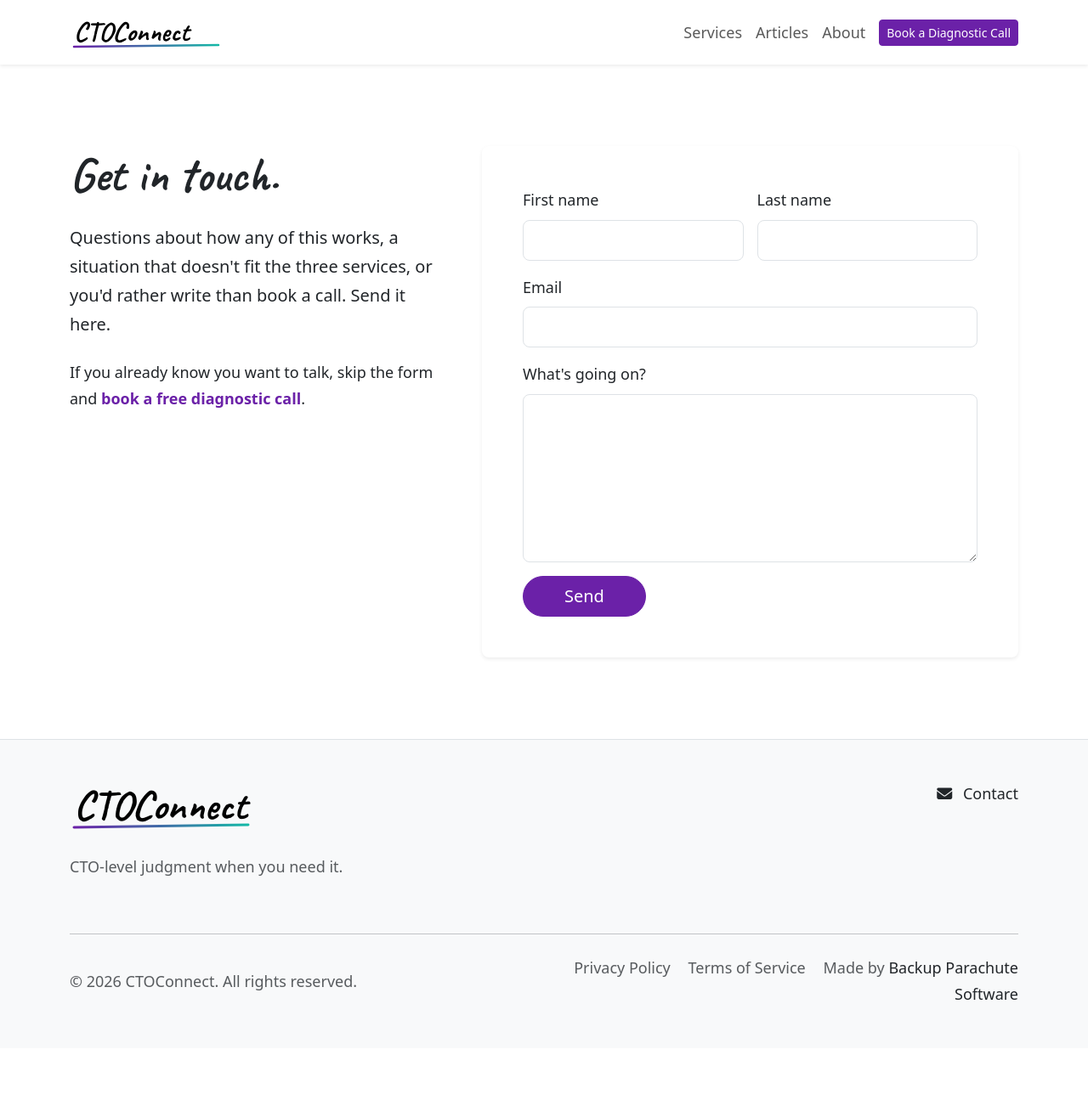
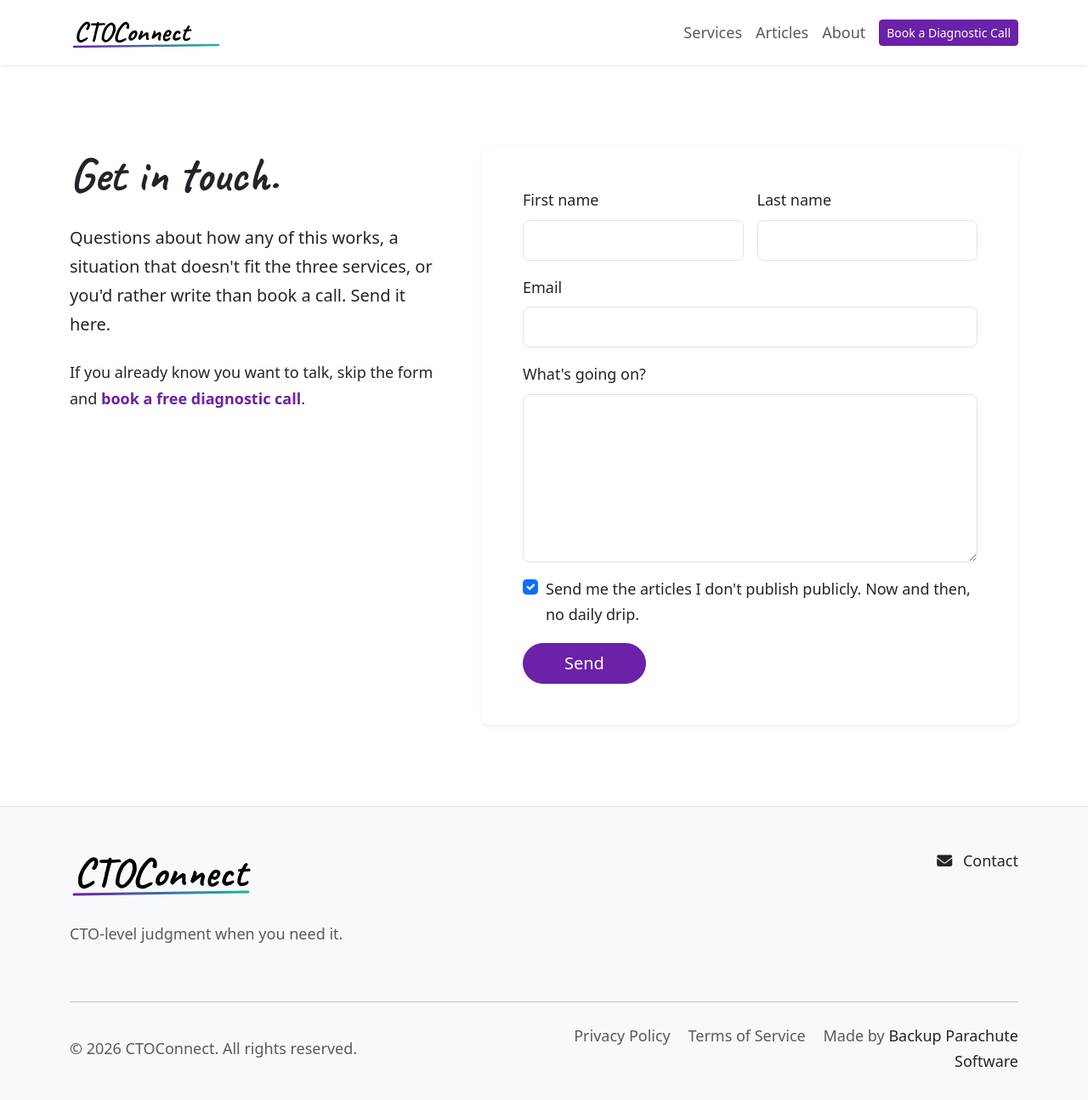
Before and after one commit to backupparachute/ctoconnect-website, a Jekyll site: the page built from contact.html, in a window 1280 px wide and 1313 px high. Shown: the top 1295 px of the window at 85% size. Built offline with Jekyll 4.4.1, drawn with Linux system fonts in a browser that asks for light colours; comment, search, counter and statistics services are not loaded.

Commit message:
Use legal@ for terms and privacy, add a newsletter checkbox to the contact form
The checkbox is on by default and posts newsletter: true/false with the
rest of the form. A successful submit with it checked also opens the
subscriber articles in that browser. The newsletter form's error message
no longer shows an email address.

Co-Authored-By: Claude Fable 5.1 <noreply@anthropic.com>
Claude-Session: https://claude.ai/code/session_01SRm99Gv3tg9q3dnUZdowJ9

```diff
--- a/_config.yml
+++ b/_config.yml
@@ -59,6 +59,9 @@ exclude:
 social:
   name: CTO Connect
 
+# Address shown on the terms and privacy pages.
+legal_email: legal@ctoconnect.io
+
 # Author information
 author:
   name: Kyle Miller
--- a/_includes/newsletter-form.html
+++ b/_includes/newsletter-form.html
@@ -27,7 +27,7 @@ Optional param:
                     <label>Website <input type="text" name="website" tabindex="-1" autocomplete="off"></label>
                 </div>
             </form>
-            <p class="small mt-3 mb-0 ctoc-newsletter-error" style="display:none; opacity: 0.9;">That didn't go through. Try again, or email me at {{ site.author.email }}.</p>
+            <p class="small mt-3 mb-0 ctoc-newsletter-error" style="display:none; opacity: 0.9;">That didn't go through. Give it a minute and try again.</p>
         </div>
         <div class="ctoc-newsletter-done" style="display:none;">
             <h3 class="handwritten fs-1 mb-3">You're in.</h3>
--- a/contact.html
+++ b/contact.html
@@ -34,6 +34,12 @@ permalink: /contact/
                                 <div class="col-12">
                                     <label for="message" class="form-label">What's going on?</label>
                                     <textarea class="form-control form-control-lg" id="message" name="message" rows="6" required></textarea>
+                                </div>
+                                <div class="col-12">
+                                    <div class="form-check">
+                                        <input class="form-check-input" type="checkbox" id="newsletter" name="newsletter" checked>
+                                        <label class="form-check-label" for="newsletter">Send me the articles I don't publish publicly. Now and then, no daily drip.</label>
+                                    </div>
                                 </div>
                                 <!-- Honeypot. Bots fill it, people never see it. -->
                                 <div style="position:absolute; left:-10000px;" aria-hidden="true">
```
Also changed, not shown: other parts of contact.html (+3 -1 lines), privacy.md (+1 -1 lines), terms.md (+1 -1 lines), README.md.
